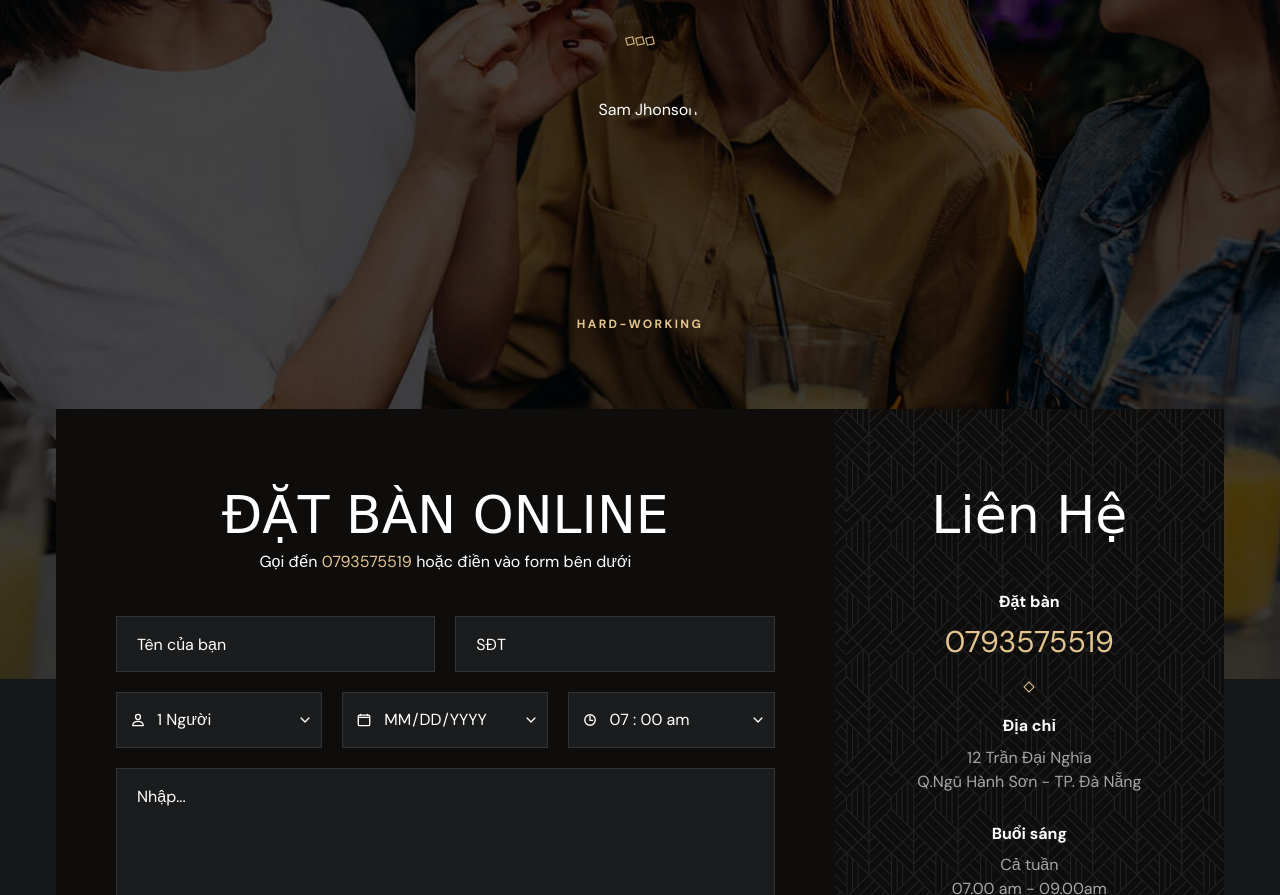
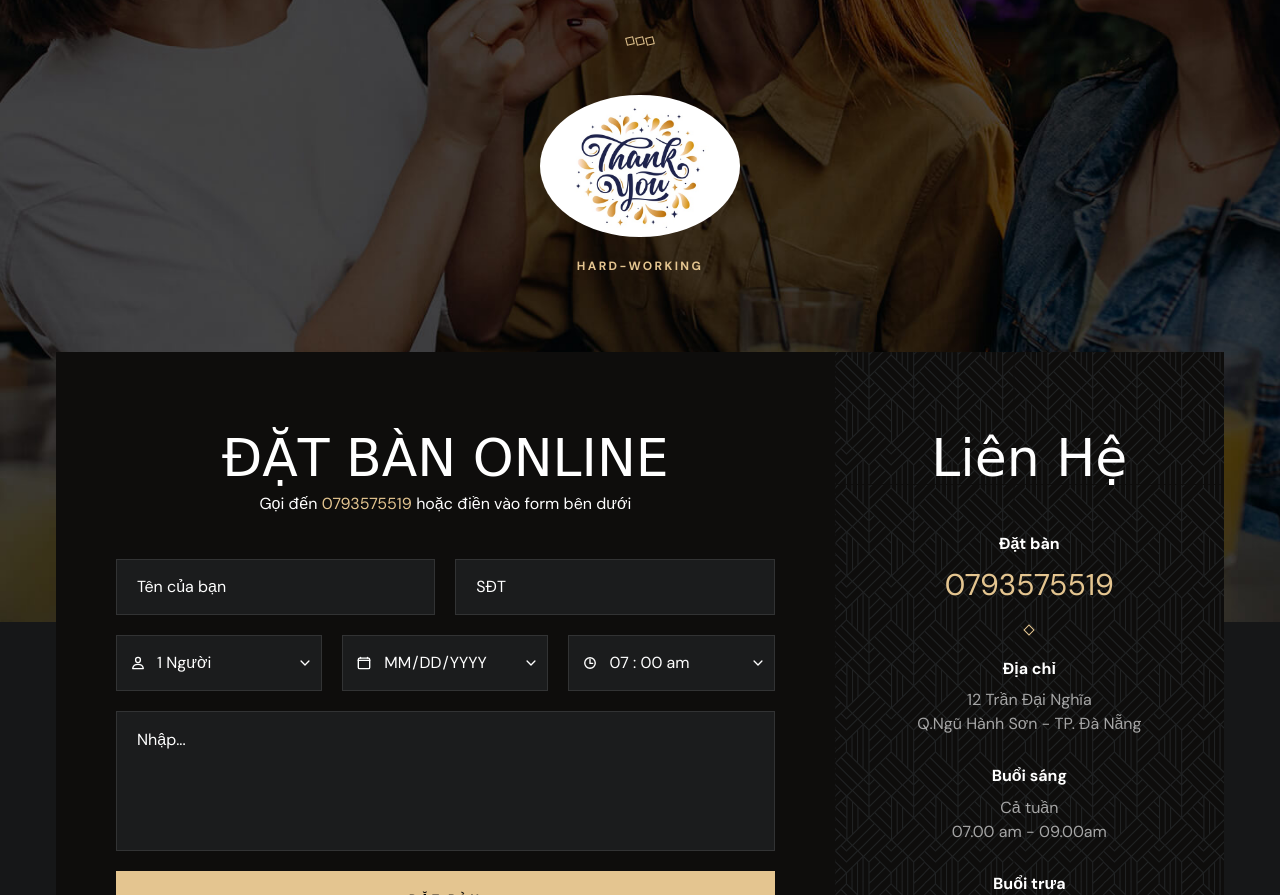
Before and after one commit to Hoangvasy/Hard-working, a plain HTML site: page index.html in a window 1280 px wide. Shown: the part 5215-6110 px from the top of the page. Drawn offline with nearby package versions, Linux system fonts and the light colour scheme; a web font is replaced by a local one.

Commit message:
Lượng sửa lần 2

```diff
--- a/index.html
+++ b/index.html
@@ -913,11 +913,11 @@ Khi bước vào "Hương Vị Quê Nhà", khách hàng sẽ được chào đó
 
             <div class="profile">
               <img
-                src="/grilli-master/assets/images/thanks.jpg"
+                src="/assets/images/thanks.jpg"
                 width="200"
                 height="200"
                 loading="lazy"
-                alt="Sam Jhonson"
+                alt="HARD-WORKING"
                 class="img"
               />
 
```
